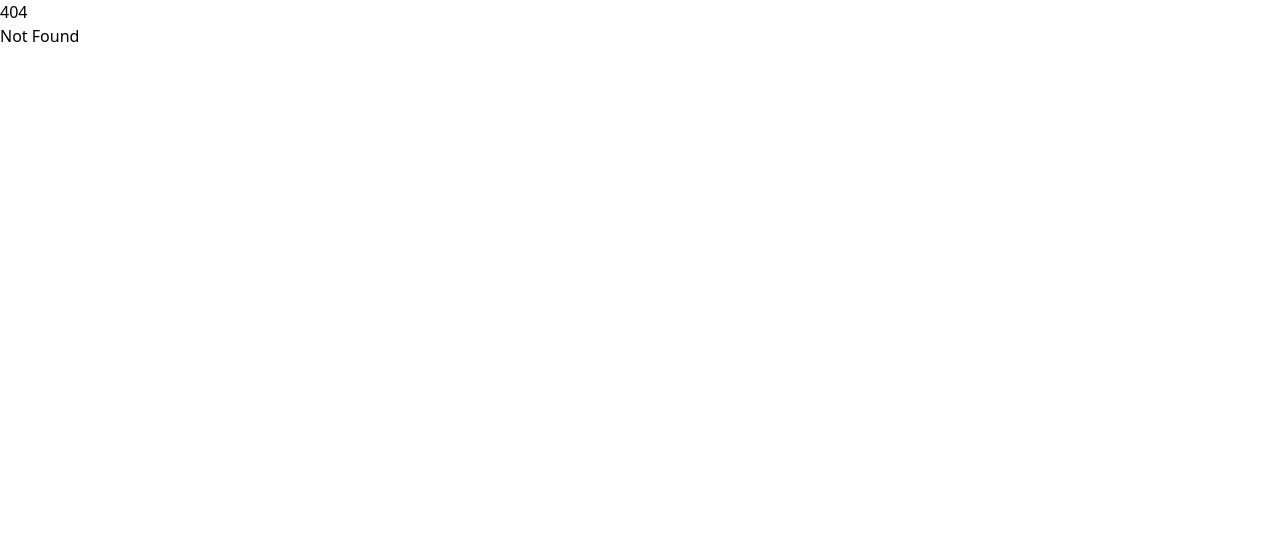
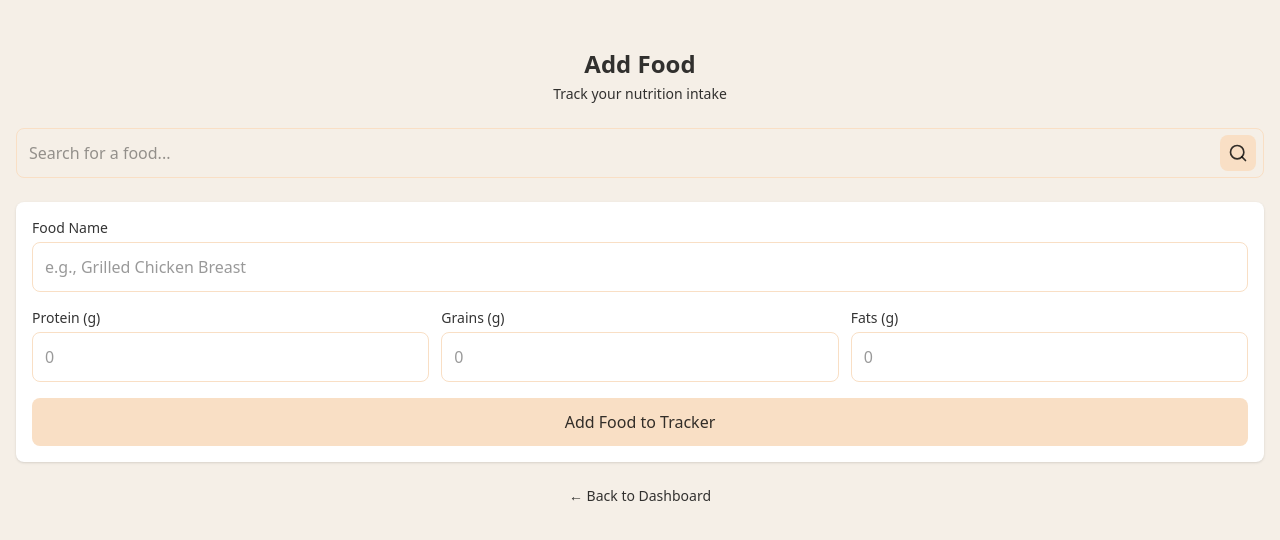
Before and after one commit to hjrose29/HenHacks-2025, a SvelteKit app in the folder frontend/: page /trackfood in a window 1280 px wide. Before the commit this address had no page. Shown: the top 540 px of the page. Built offline with nearby package versions, Linux system fonts and the light colour scheme.

Commit message:
trackfood page

```diff
--- a/frontend/src/lib/Components/Logo.svelte
+++ b/frontend/src/lib/Components/Logo.svelte
@@ -2,6 +2,6 @@
 	import fav from '$lib/icons/fav.svg';
 </script>
 
-<div data-svg-wrapper class="absolute left-[111px] top-[11px]">
+<div data-svg-wrapper class="absolute left-[42px] top-[15px]">
 	<img src={fav} alt="" />
 </div>
--- a/frontend/src/routes/+page.svelte
+++ b/frontend/src/routes/+page.svelte
@@ -151,7 +151,8 @@
 			<span class="mt-1 text-xs">View progress & stats</span>
 		</button>
 
-		<button
+		<a
+			href="/trackfood"
 			class="flex flex-col items-center justify-center rounded-lg bg-white p-4 text-[#000000CC] shadow-sm transition-shadow hover:shadow-md"
 		>
 			<svg
@@ -174,12 +175,11 @@
 			</svg>
 			<span class="font-medium">Add Food</span>
 			<span class="mt-1 text-xs">Log your meals</span>
-		</button>
+		</a>
 	</section>
 </main>
 
 <style>
-	/* Custom scrollbar for chat history */
 	:global(*::-webkit-scrollbar) {
 		width: 6px;
 	}
--- /dev/null
+++ b/frontend/src/routes/trackfood/+page.svelte
@@ -0,0 +1,275 @@
+<script lang="ts">
+	import { redirect } from '@sveltejs/kit';
+	import { onMount } from 'svelte';
+
+	// Food data
+	let searchQuery = '';
+	let foodName = '';
+	let protein = '';
+	let grains = '';
+	let fats = '';
+	let isSearching = false;
+	let searchError = '';
+	let searchSuccess = false;
+
+	// Form validation
+	let isSubmitting = false;
+	let formError = '';
+	let formSuccess = false;
+
+	// Search for food from the API
+	async function searchFood() {
+		if (!searchQuery.trim()) return;
+
+		isSearching = true;
+		searchError = '';
+		searchSuccess = false;
+
+		try {
+			const response = await fetch(
+				`http://localhost:42070/search?q=${encodeURIComponent(searchQuery)}`
+			);
+
+			if (!response.ok) {
+				throw new Error(`Search failed with status: ${response.status}`);
+			}
+
+			const data = await response.json();
+
+			// Populate the form with the returned data
+			foodName = data.name || '';
+			protein = data.protein?.toString() || '';
+			grains = data.grains?.toString() || '';
+			fats = data.fats?.toString() || '';
+
+			searchSuccess = true;
+
+			// Clear search success message after 3 seconds
+			setTimeout(() => {
+				searchSuccess = false;
+			}, 3000);
+		} catch (error) {
+			console.error('Error searching for food:', error);
+			searchError = 'Failed to find food. Please try another search term.';
+		} finally {
+			isSearching = false;
+		}
+	}
+
+	// Submit the food entry
+	function submitFood() {
+		// Basic validation
+		if (!foodName.trim()) {
+			formError = 'Food name is required';
+			return;
+		}
+
+		if (!protein && !grains && !fats) {
+			formError = 'At least one nutritional value is required';
+			return;
+		}
+
+		isSubmitting = true;
+		formError = '';
+
+		const foodData = {
+			name: foodName,
+			protein: protein ? parseFloat(protein) : 0,
+			grains: grains ? parseFloat(grains) : 0,
+			fats: fats ? parseFloat(fats) : 0,
+			timestamp: new Date().toISOString()
+		};
+
+		console.log('Submitting food data:', foodData);
+
+		setTimeout(() => {
+			isSubmitting = false;
+			formSuccess = true;
+
+			// Reset form after successful submission
+			setTimeout(() => {
+				foodName = '';
+				protein = '';
+				grains = '';
+				fats = '';
+				formSuccess = false;
+			}, 2000);
+		}, 1000);
+	}
+
+	// Handle Enter key in search input
+	function handleSearchKeydown(event: KeyboardEvent) {
+		if (event.key === 'Enter') {
+			searchFood();
+		}
+	}
+</script>
+
+<main class="flex min-h-screen flex-col bg-[#F5EFE7] p-4 text-[#000000CC]">
+	<!-- Header -->
+	<header class="mb-6 mt-8 text-center">
+		<h1 class="text-2xl font-bold">Add Food</h1>
+		<p class="mt-1 text-sm">Track your nutrition intake</p>
+	</header>
+
+	<!-- Search Bar -->
+	<section class="mb-6">
+		<div class="relative">
+			<input
+				type="text"
+				bind:value={searchQuery}
+				placeholder="Search for a food..."
+				class="w-full rounded-lg border border-[#F9DFC5] p-3 pr-12 focus:outline-none focus:ring-2 focus:ring-[#F9DFC5]"
+				on:keydown={handleSearchKeydown}
+			/>
+			<button
+				on:click={searchFood}
+				class="absolute right-2 top-1/2 -translate-y-1/2 transform rounded-lg bg-[#F9DFC5] p-2 text-[#000000CC] transition-opacity hover:opacity-80"
+				disabled={isSearching}
+			>
+				{#if isSearching}
+					<svg
+						class="h-5 w-5 animate-spin"
+						xmlns="http://www.w3.org/2000/svg"
+						fill="none"
+						viewBox="0 0 24 24"
+					>
+						<circle class="opacity-25" cx="12" cy="12" r="10" stroke="currentColor" stroke-width="4"
+						></circle>
+						<path
+							class="opacity-75"
+							fill="currentColor"
+							d="M4 12a8 8 0 018-8V0C5.373 0 0 5.373 0 12h4zm2 5.291A7.962 7.962 0 014 12H0c0 3.042 1.135 5.824 3 7.938l3-2.647z"
+						></path>
+					</svg>
+				{:else}
+					<svg
+						xmlns="http://www.w3.org/2000/svg"
+						width="20"
+						height="20"
+						viewBox="0 0 24 24"
+						fill="none"
+						stroke="currentColor"
+						stroke-width="2"
+						stroke-linecap="round"
+						stroke-linejoin="round"
+					>
+						<circle cx="11" cy="11" r="8"></circle>
+						<path d="m21 21-4.3-4.3"></path>
+					</svg>
+				{/if}
+			</button>
+		</div>
+
+		{#if searchError}
+			<p class="mt-2 text-sm text-red-500">{searchError}</p>
+		{/if}
+
+		{#if searchSuccess}
+			<p class="mt-2 text-sm text-green-600">Food found! Details populated below.</p>
+		{/if}
+	</section>
+
+	<!-- Food Form -->
+	<form on:submit|preventDefault={submitFood} class="mb-6 rounded-lg bg-white p-4 shadow-sm">
+		<div class="space-y-4">
+			<!-- Food Name -->
+			<div>
+				<label for="foodName" class="mb-1 block text-sm font-medium">Food Name</label>
+				<input
+					id="foodName"
+					type="text"
+					bind:value={foodName}
+					placeholder="e.g., Grilled Chicken Breast"
+					class="w-full rounded-lg border border-[#F9DFC5] p-3 focus:outline-none focus:ring-2 focus:ring-[#F9DFC5]"
+					required
+				/>
+			</div>
+
+			<!-- Nutritional Values -->
+			<div class="grid grid-cols-3 gap-3">
+				<!-- Protein -->
+				<div>
+					<label for="protein" class="mb-1 block text-sm font-medium">Protein (g)</label>
+					<input
+						id="protein"
+						type="number"
+						bind:value={protein}
+						min="0"
+						step="0.1"
+						placeholder="0"
+						class="w-full rounded-lg border border-[#F9DFC5] p-3 focus:outline-none focus:ring-2 focus:ring-[#F9DFC5]"
+					/>
+				</div>
+
+				<!-- Grains -->
+				<div>
+					<label for="grains" class="mb-1 block text-sm font-medium">Grains (g)</label>
+					<input
+						id="grains"
+						type="number"
+						bind:value={grains}
+						min="0"
+						step="0.1"
+						placeholder="0"
+						class="w-full rounded-lg border border-[#F9DFC5] p-3 focus:outline-none focus:ring-2 focus:ring-[#F9DFC5]"
+					/>
+				</div>
+
+				<!-- Fats -->
+				<div>
+					<label for="fats" class="mb-1 block text-sm font-medium">Fats (g)</label>
+					<input
+						id="fats"
+						type="number"
+						bind:value={fats}
+						min="0"
+						step="0.1"
+						placeholder="0"
+						class="w-full rounded-lg border border-[#F9DFC5] p-3 focus:outline-none focus:ring-2 focus:ring-[#F9DFC5]"
+					/>
+				</div>
+			</div>
+
+			{#if formError}
+				<p class="text-sm text-red-500">{formError}</p>
+			{/if}
+
+			{#if formSuccess}
+				<div class="rounded-lg border border-green-200 bg-green-50 px-4 py-3 text-green-700">
+					Food added successfully!
+				</div>
+			{/if}
+
+			<!-- Submit Button -->
+			<button
+				type="submit"
+				class="flex w-full items-center justify-center rounded-lg bg-[#F9DFC5] p-3 font-medium text-[#000000CC] transition-opacity hover:opacity-90"
+				disabled={isSubmitting}
+			>
+				{#if isSubmitting}
+					<svg
+						class="mr-2 h-5 w-5 animate-spin"
+						xmlns="http://www.w3.org/2000/svg"
+						fill="none"
+						viewBox="0 0 24 24"
+					>
+						<circle class="opacity-25" cx="12" cy="12" r="10" stroke="currentColor" stroke-width="4"
+						></circle>
+						<path
+							class="opacity-75"
+							fill="currentColor"
+							d="M4 12a8 8 0 018-8V0C5.373 0 0 5.373 0 12h4zm2 5.291A7.962 7.962 0 014 12H0c0 3.042 1.135 5.824 3 7.938l3-2.647z"
+						></path>
+					</svg>
+					Adding Food...
+				{:else}
+					Add Food to Tracker
+				{/if}
+			</button>
+		</div>
+	</form>
+
+	<!-- Back Button -->
+	<a href="/" class="text-center text-sm text-[#000000CC] hover:underline"> ← Back to Dashboard </a>
+</main>
```
